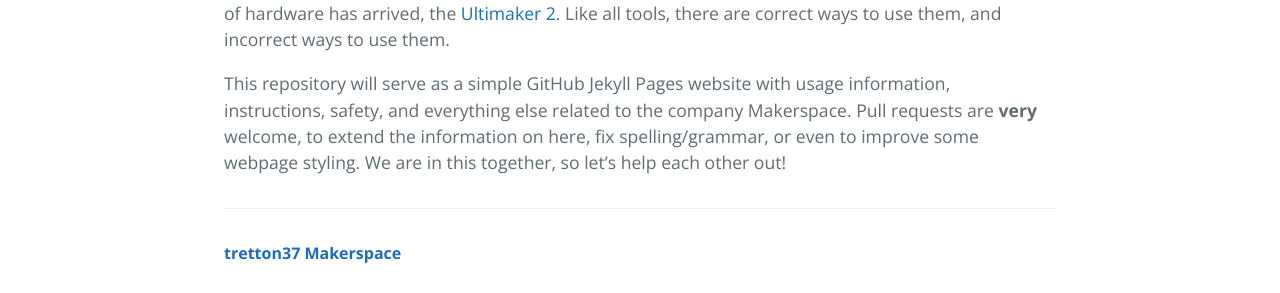
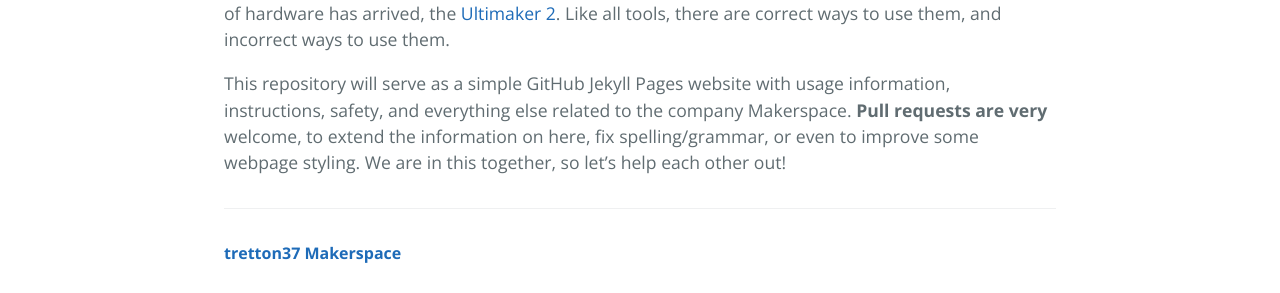
Before and after one commit to Cyberlane/tretton37-makerspace, a Jekyll site: the page built from _pages/home.md, in a window 1280 px wide. Shown: the part 531-824 px from the top of the page. Built offline with Jekyll 4.4.1, drawn with Linux system fonts in a browser that asks for light colours; Markdown is read by kramdown in place of the engine named in the settings.

```diff
--- a/_pages/home.md
+++ b/_pages/home.md
@@ -8,4 +8,4 @@ title:        Home
 
 Slowly , but surely we are beginning to build our own Makerspace within tretton37\. Our very first bit of hardware has arrived, the [Ultimaker 2](https://ultimaker.com/en/products/ultimaker-2-family/ultimaker-2). Like all tools, there are correct ways to use them, and incorrect ways to use them.
 
-This repository will serve as a simple GitHub Jekyll Pages website with usage information, instructions, safety, and everything else related to the company Makerspace. Pull requests are **very** welcome, to extend the information on here, fix spelling/grammar, or even to improve some webpage styling. We are in this together, so let's help each other out!
+This repository will serve as a simple GitHub Jekyll Pages website with usage information, instructions, safety, and everything else related to the company Makerspace. **Pull requests are very** welcome, to extend the information on here, fix spelling/grammar, or even to improve some webpage styling. We are in this together, so let's help each other out!
```
